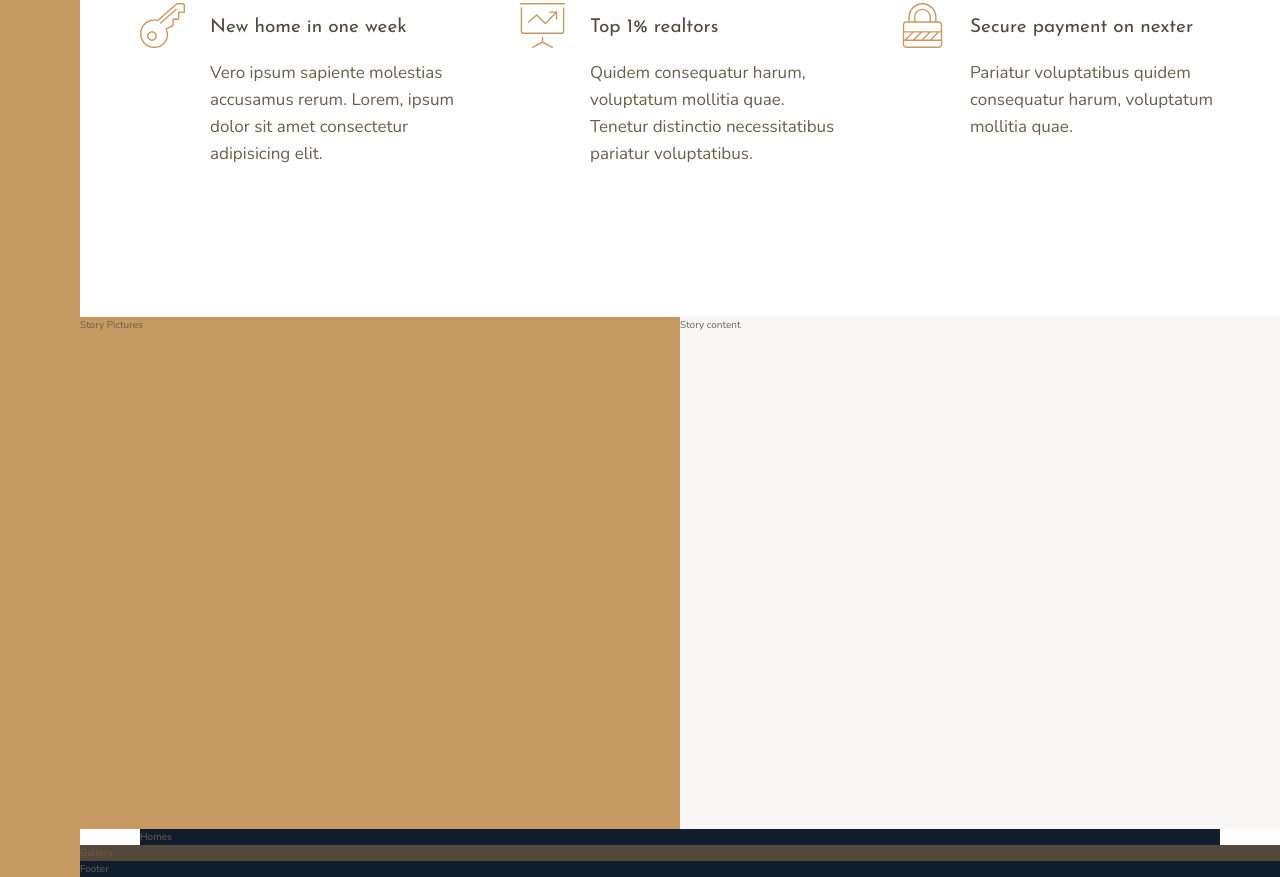
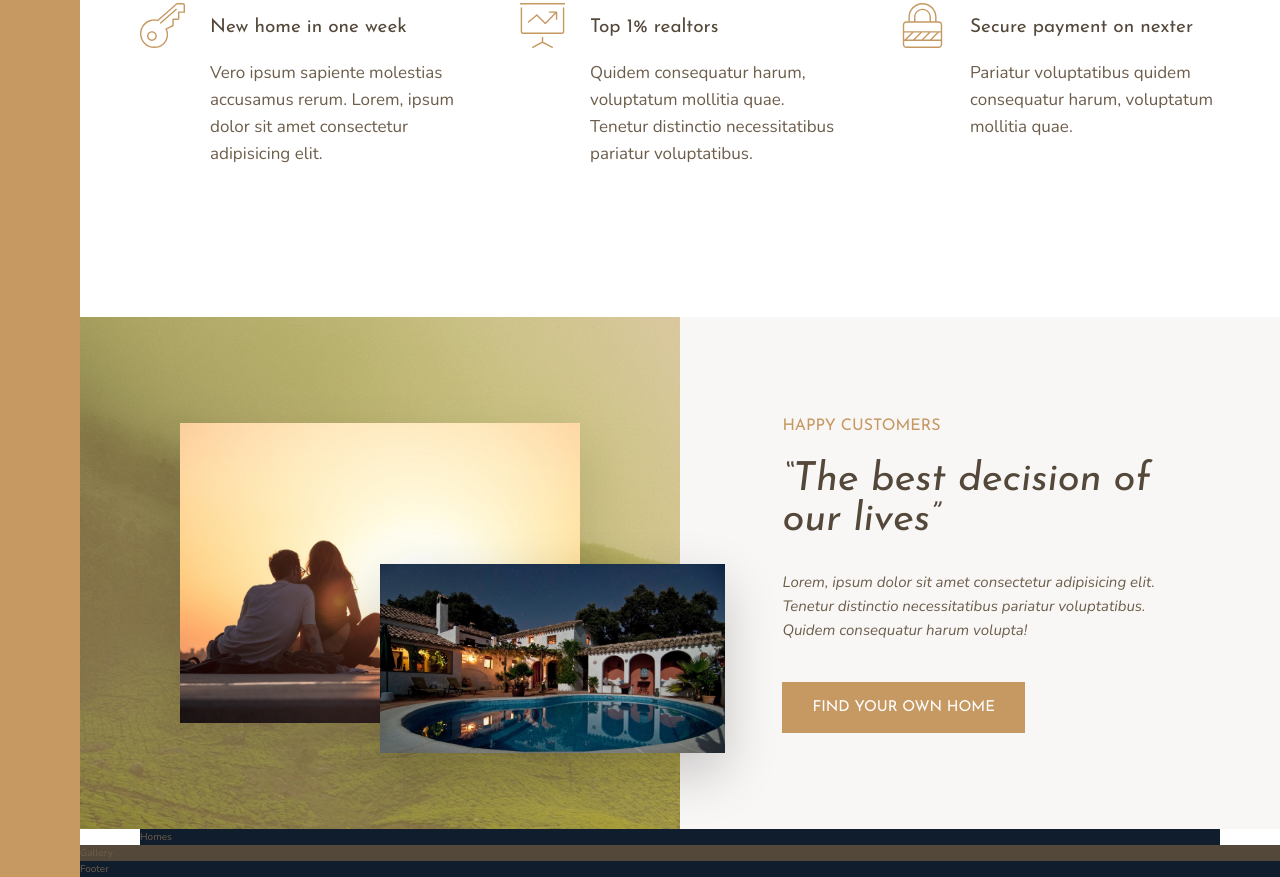
Before and after one commit to zakwan93/nexter, a website: page index.html in a window 1280 px wide. Shown: the part 991-1868 px from the top of the page. Drawn offline with nearby package versions, Linux system fonts and the light colour scheme.

Commit message:
Complete the picture text and picture content section

```diff
--- a/index.html
+++ b/index.html
@@ -82,11 +82,17 @@
         </section>
 
         <div class="story__pictures">
-            Story Pictures
+            <img src="img/story-1.jpeg" alt="Couple with new house" class="story__img--1">
+            <img src="img/story-2.jpeg" alt="New house" class="story__img--2">
         </div>
 
         <div class="story__content">
-            Story content
+            <h3 class="heading-3 mb-sm">Happy Customers</h3>
+            <h2 class="heading-2 heading-2--dark mb-md">&ldquo;The best decision of our lives&rdquo;</h2>
+            <p class="story__text">
+                Lorem, ipsum dolor sit amet consectetur adipisicing elit. Tenetur distinctio necessitatibus pariatur voluptatibus. Quidem consequatur harum volupta!
+            </p>
+            <button class="btn">Find your own home</button>
         </div>
 
         <section class="homes">
--- a/sass/_story.scss
+++ b/sass/_story.scss
@@ -1,11 +1,52 @@
 .story{
     &__pictures{
-        background-color: $color-primary;
+        // background-color: $color-primary;
         grid-column: full-start / col-end 4;
+        background-image: linear-gradient(rgba($color-primary, .5), rgba($color-primary, .5)),
+                          url(../img/back.jpg);
+
+        display: grid;
+        grid-template-rows: repeat(6, 1fr);
+        grid-template-columns: repeat(6, 1fr);
+        align-items: center;
+    }
+
+    &__img--1{
+        width: 100%;
+        grid-row: 2 / 6;
+        grid-column: 2 / 6;
+        box-shadow: 0 2rem 5rem rgba(#000, .1);
+    }
+
+    &__img--2{
+        width: 115%;
+        grid-row: 4 / 6;
+        grid-column: 4 / 7;
+        z-index: 10;
+        box-shadow: 0 2rem 5rem rgba(#000, .2);
     }
 
     &__content{
         background-color: $color-grey-light-1;
         grid-column: col-start 5 / full-end;
+        padding: 6rem 8vw;
+
+        // because we are using one dimenstion grid for this area flexbox is best approach to center the content
+        // display: flex;
+        // flex-direction: column;
+        // justify-content: center;
+        // align-items: flex-start;
+
+        //Same thing achive using Grid too
+        display: grid;
+        align-content: center;
+        justify-items: start;
+
+    }
+
+    &__text{
+        font-size: 1.5rem;
+        font-style: italic;
+        margin-bottom: 4rem;
     }
 }
--- a/sass/_typography.scss
+++ b/sass/_typography.scss
@@ -9,10 +9,23 @@
 
 .heading-2{
     @extend %heading;
+    font-size: 4rem;
+    font-style: italic;
+    line-height: 1;
+
+    &--light{
+        color: $color-grey-light-1;
+    }
+    &--dark{
+        color: $color-grey-dark-1;
+    }
 }
 
 .heading-3{
     @extend %heading;
+    font-size: 1.6rem;
+    color: $color-primary;
+    text-transform: uppercase;
 }
 
 .heading-4{
@@ -26,3 +39,28 @@
         color: $color-grey-dark-1;
     }
 }
+
+.btn{
+    background-color: $color-primary;
+    color: #fff;
+    border: none;
+    border-radius: 0;
+    font-family: $font-display;
+    font-size: 1.5rem;
+    text-transform: uppercase;
+    padding: 1.8rem 3rem;
+    cursor: pointer;
+    transition: all .2s;
+
+    &:hover{
+        background-color: $color-primary-dark;
+        transform: translateY(3px);
+        box-shadow: 0 1rem 4rem rgba(#000, .3);
+    }
+}
+
+//margin classes
+.mb-sm{margin-bottom: 2rem;}
+.mb-md{margin-bottom: 3rem;}
+.mb-lg{margin-bottom: 6rem;}
+.mb-hg{margin-bottom: 8rem;}
```
Also changed, not shown: css/style.css.
